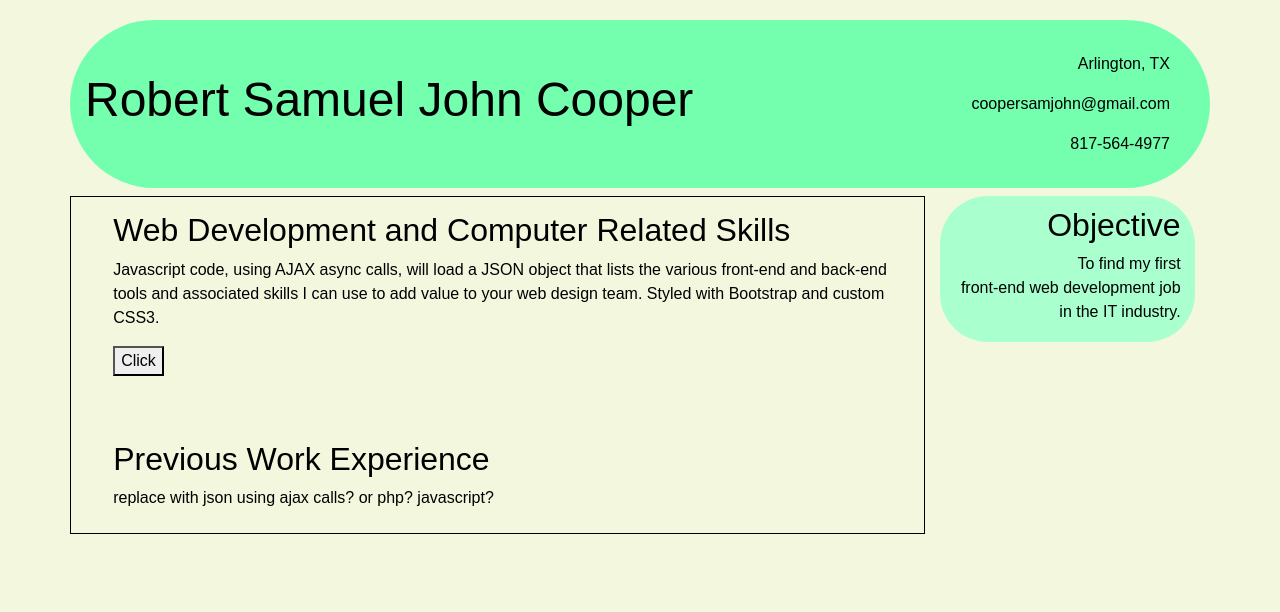
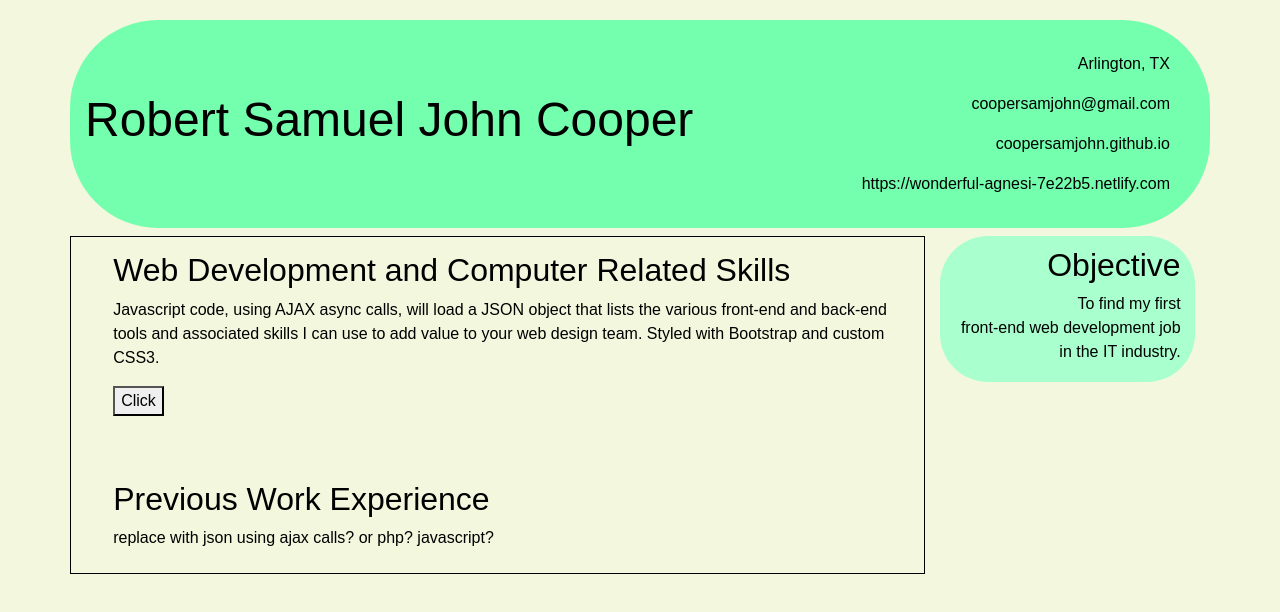
Before and after one commit to Coopersamjohn/portfolio-resume, a website: page index.html in a window 1280 px wide. Drawn offline with nearby package versions, Linux system fonts and the light colour scheme.

Commit message:
Update index.html

```diff
--- a/index.html
+++ b/index.html
@@ -19,7 +19,8 @@
                 <address class="col-lg-4" id="contact">
                     <p>Arlington, TX</p>
                     <p>coopersamjohn@gmail.com</p>
-                    <p>817-564-4977</p>
+                    <p>coopersamjohn.github.io</p>
+		    <p>https://wonderful-agnesi-7e22b5.netlify.com</p>
                 </address>
             </div>
         </header>
```
